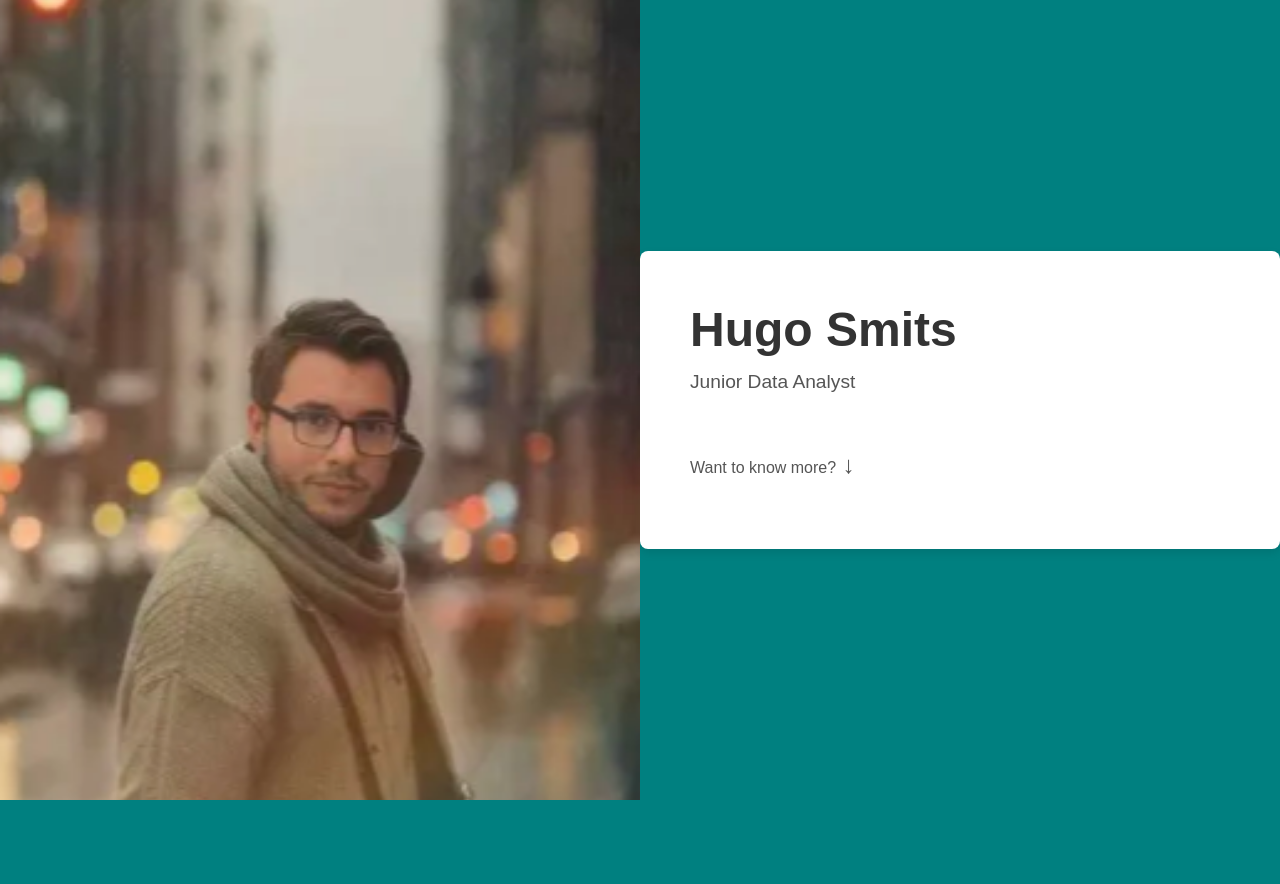
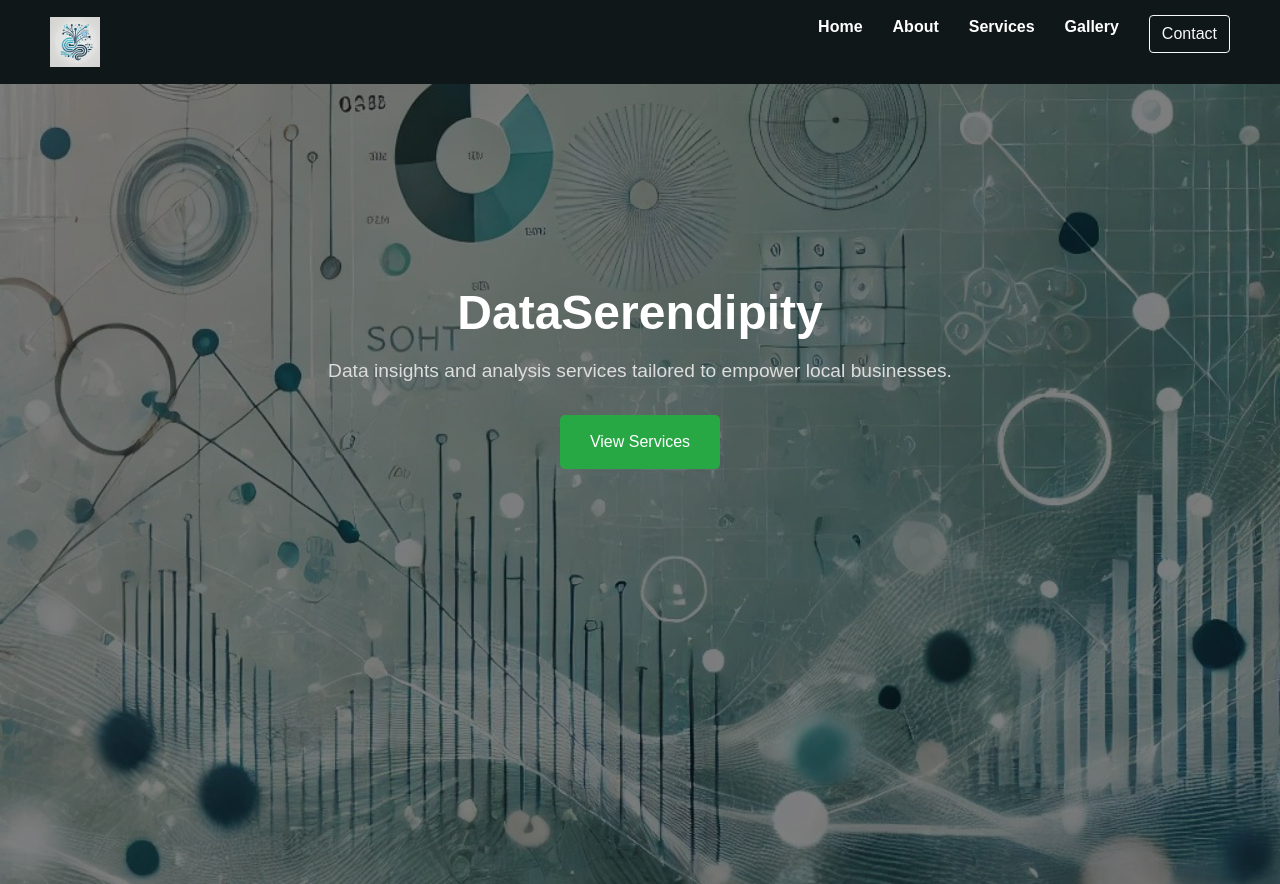
Before and after one commit to HugoSmits/DataSerendipity, a Flask app: page / in a window 1280 px wide. Before the commit the page ends 800 px from the top, so only its background shows below. Run offline with Flask 3, Linux system fonts and the light colour scheme.

Commit message:
Updated index : Changed from personal website to Company website

```diff
--- a/project/templates/index.html
+++ b/project/templates/index.html
@@ -3,72 +3,124 @@
 <head>
     <meta charset="UTF-8">
     <meta name="viewport" content="width=device-width, initial-scale=1.0">
-    <title>Hugo Smits - Junior Data Analyst</title>
+    <title>DataSerendipity - Data Insights and Analysis</title>
     <link href="https://cdn.jsdelivr.net/npm/bootstrap@5.1.3/dist/css/bootstrap.min.css" rel="stylesheet">
     <style>
         body {
+            margin: 0;
             font-family: 'Arial', sans-serif;
-            margin: 0;
-            padding: 0;
+            color: #fff;
+            background-color: #1b1f22;
+        }
+
+        nav {
+            background-color: #0f1719;
+            padding: 15px 50px;
             display: flex;
             justify-content: space-between;
             align-items: center;
-            min-height: 100vh;
-            background-color: #008080; /* Teal background */
         }
 
-        .image-section {
-            width: 50%;
-            height: 100vh;
-            background: url('/static/images/hugo_portrait.png') no-repeat center center;
-            background-size: cover;
+        nav img {
+            width: 50px;
+            height: auto;
         }
 
-        .text-section {
-            width: 50%;
+        nav ul {
+            list-style: none;
             display: flex;
-            flex-direction: column;
-            justify-content: center;
-            padding: 50px;
-            background-color: #fff;
-            box-shadow: 0 4px 10px rgba(0, 0, 0, 0.1);
-            border-radius: 8px;
+            gap: 30px;
         }
 
-        h1 {
+        nav ul li {
+            display: inline;
+        }
+
+        nav ul li a {
+            text-decoration: none;
+            color: #fff;
+            font-weight: bold;
+        }
+
+        nav ul li a:hover {
+            text-decoration: underline;
+        }
+
+        .hero {
+            position: relative;
+            text-align: center;
+            height: 100vh;
+            background: url('/static/images/front_page_first_background.jpg') no-repeat center center/cover;
+        }
+
+        .hero-overlay {
+            position: absolute;
+            top: 0;
+            left: 0;
+            right: 0;
+            bottom: 0;
+            background: rgba(0, 0, 0, 0.5);
+        }
+
+        .hero-content {
+            position: relative;
+            z-index: 1;
+            max-width: 800px;
+            margin: auto;
+            text-align: center;
+            padding-top: 200px;
+        }
+
+        .hero-content h1 {
             font-size: 3rem;
             font-weight: bold;
-            margin-bottom: 10px;
-            color: #333;
+            color: #fff;
+            margin-bottom: 15px;
         }
 
-        .sub-title {
+        .hero-content p {
             font-size: 1.2rem;
             font-weight: 300;
-            color: #555;
-            margin-bottom: 20px;
+            color: #ddd;
+            margin-bottom: 30px;
         }
 
-        .scroll-down {
+        .hero-content .btn {
+            background-color: #28a745;
+            border: none;
+            padding: 15px 30px;
             font-size: 1rem;
-            color: #555;
-            margin-top: 30px;
+            color: #fff;
+            border-radius: 5px;
+            text-decoration: none;
         }
 
-        .scroll-down::after {
-            content: ' ↓';
-            font-size: 1.5rem;
+        .hero-content .btn:hover {
+            background-color: #218838;
         }
     </style>
 </head>
 <body>
-    <div class="image-section">
-        <!-- Image background defined in CSS -->
-    </div>
-    <div class="text-section">
-        <h1>Hugo Smits</h1>
-        <p class="sub-title">Junior Data Analyst</p>
-        <p class="scroll-down">Want to know more?</p>
-    </div>
+    <!-- Navigation Bar -->
+    <nav>
+        <img src="/static/images/Serendipity_logo.jpg" alt="DataSerendipity Logo">
+        <ul>
+            <li><a href="#about">Home</a></li>
+            <li><a href="#about">About</a></li>
+            <li><a href="#services">Services</a></li>
+            <li><a href="#gallery">Gallery</a></li>
+            <li><a href="#contact" class="btn btn-outline-light">Contact</a></li>
+        </ul>
+    </nav>
+
+    <!-- Hero Section -->
+    <section class="hero">
+        <div class="hero-overlay"></div>
+        <div class="hero-content">
+            <h1>DataSerendipity</h1>
+            <p>Data insights and analysis services tailored to empower local businesses.</p>
+            <a href="#services" class="btn">View Services</a>
+        </div>
+    </section>
 </body>
 </html>
```
Also changed, not shown: project/static/images/Serendipity_logo.jpg (added), project/static/images/front_page_first_background.jpg (added).
